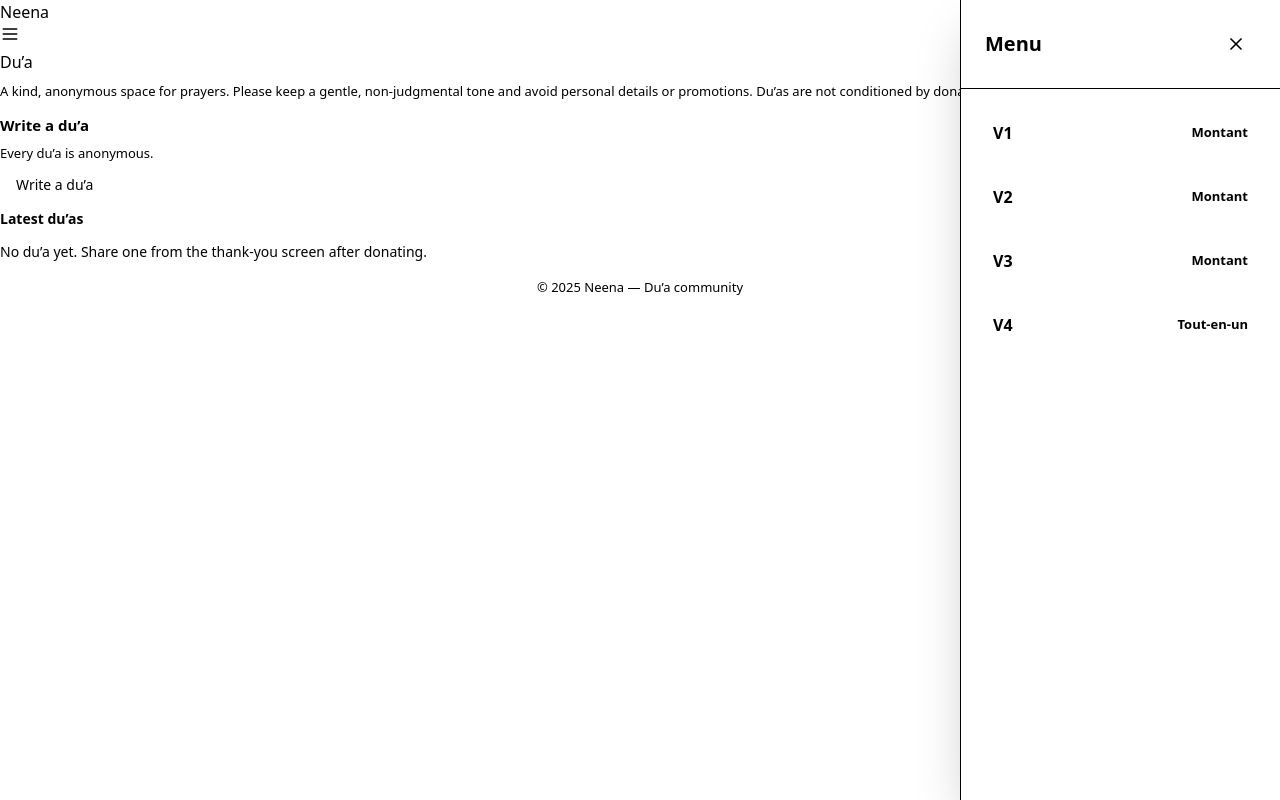
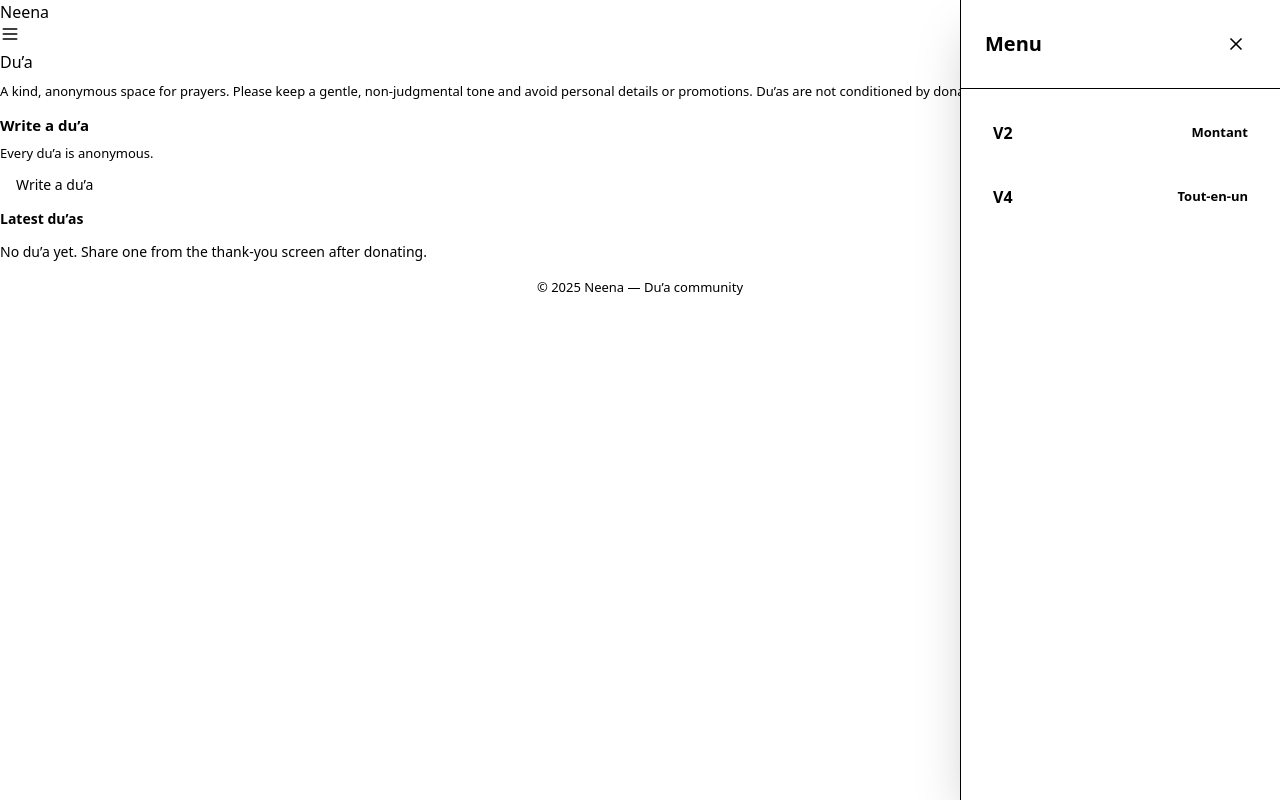
Before and after one commit to chaaaady/NeenaV3, a Next.js app: page /duaa in a window 1280 px wide. Both pictures are taken after a click on the button "Menu". Built offline with nearby package versions, Linux system fonts and the light colour scheme.

Commit message:
chore: Remove V1 and V3 from burger menu; keep V2 and V4 only

```diff
--- a/src/components/SideMenu.tsx
+++ b/src/components/SideMenu.tsx
@@ -56,21 +56,9 @@ export function SideMenu({ isOpen, onClose }: { isOpen: boolean; onClose: () =>
 
       <div className="p-4 space-y-2">
         <nav className="space-y-2">
-          <Link href="/step-amount" className="block" onClick={onClose}>
-            <span className="w-full flex items-center justify-between p-4 rounded-[var(--radius-all)] hover:bg-[var(--surface-2)] transition-colors text-left text-[16px] font-[700] text-[var(--text)]">
-              V1
-              <span className="text-[13px] font-[600] text-[var(--text-muted)]">Montant</span>
-            </span>
-          </Link>
           <Link href="/step-amount-v2" className="block" onClick={onClose}>
             <span className="w-full flex items-center justify-between p-4 rounded-[var(--radius-all)] hover:bg-[var(--surface-2)] transition-colors text-left text-[16px] font-[700] text-[var(--text)]">
               V2
-              <span className="text-[13px] font-[600] text-[var(--text-muted)]">Montant</span>
-            </span>
-          </Link>
-          <Link href="/step-amount-v3" className="block" onClick={onClose}>
-            <span className="w-full flex items-center justify-between p-4 rounded-[var(--radius-all)] hover:bg-[var(--surface-2)] transition-colors text-left text-[16px] font-[700] text-[var(--text)]">
-              V3
               <span className="text-[13px] font-[600] text-[var(--text-muted)]">Montant</span>
             </span>
           </Link>
```
